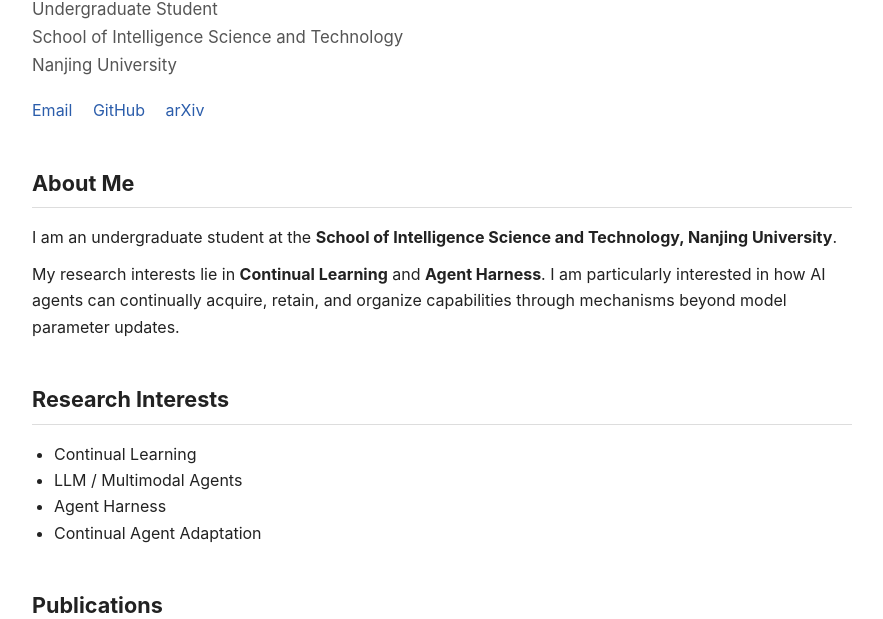
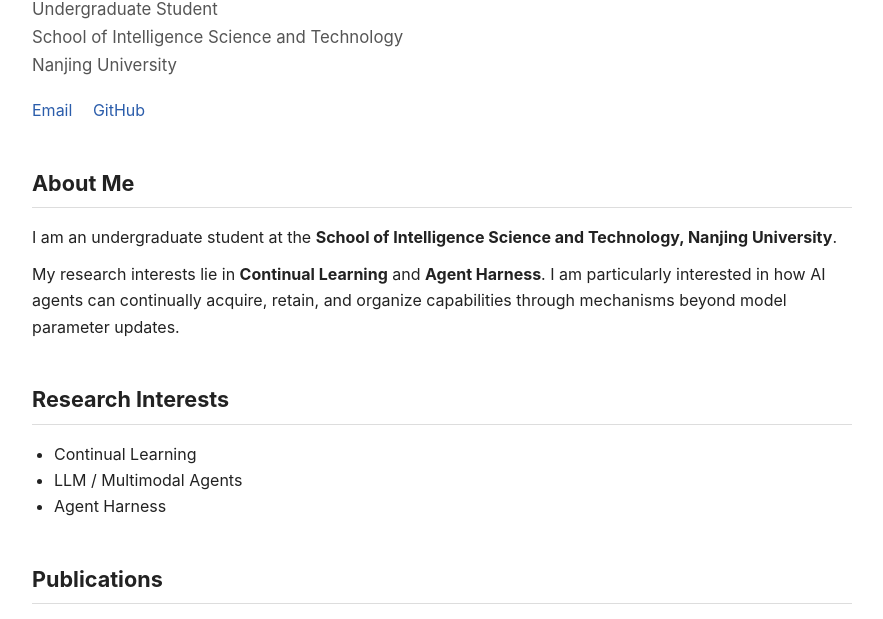
Before and after one commit to Auroras-Violet/Auroras-Violet.github.io, a plain HTML site: page index.html in a window 1280 px wide. Shown: the part 131-750 px from the top of the page, without its empty margins (198-1081 px from the left). Drawn offline with Linux system fonts and the light colour scheme.

Commit message:
Update index.html

```diff
--- a/index.html
+++ b/index.html
@@ -138,7 +138,6 @@ content="Junhan Lv - Undergraduate student at Nanjing University. Research inter
 <div class="links">
   <a href="mailto:241880167@smail.nju.edu.cn">Email</a>
   <a href="https://github.com/auroras-violet" target="_blank">GitHub</a>
-  <a href="https://arxiv.org/abs/2608.19013" target="_blank">arXiv</a>
 </div>
 
 
@@ -180,7 +179,6 @@ content="Junhan Lv - Undergraduate student at Nanjing University. Research inter
   <li>Continual Learning</li>
   <li>LLM / Multimodal Agents</li>
   <li>Agent Harness</li>
-  <li>Continual Agent Adaptation</li>
 </ul>
 
   </section>
```
